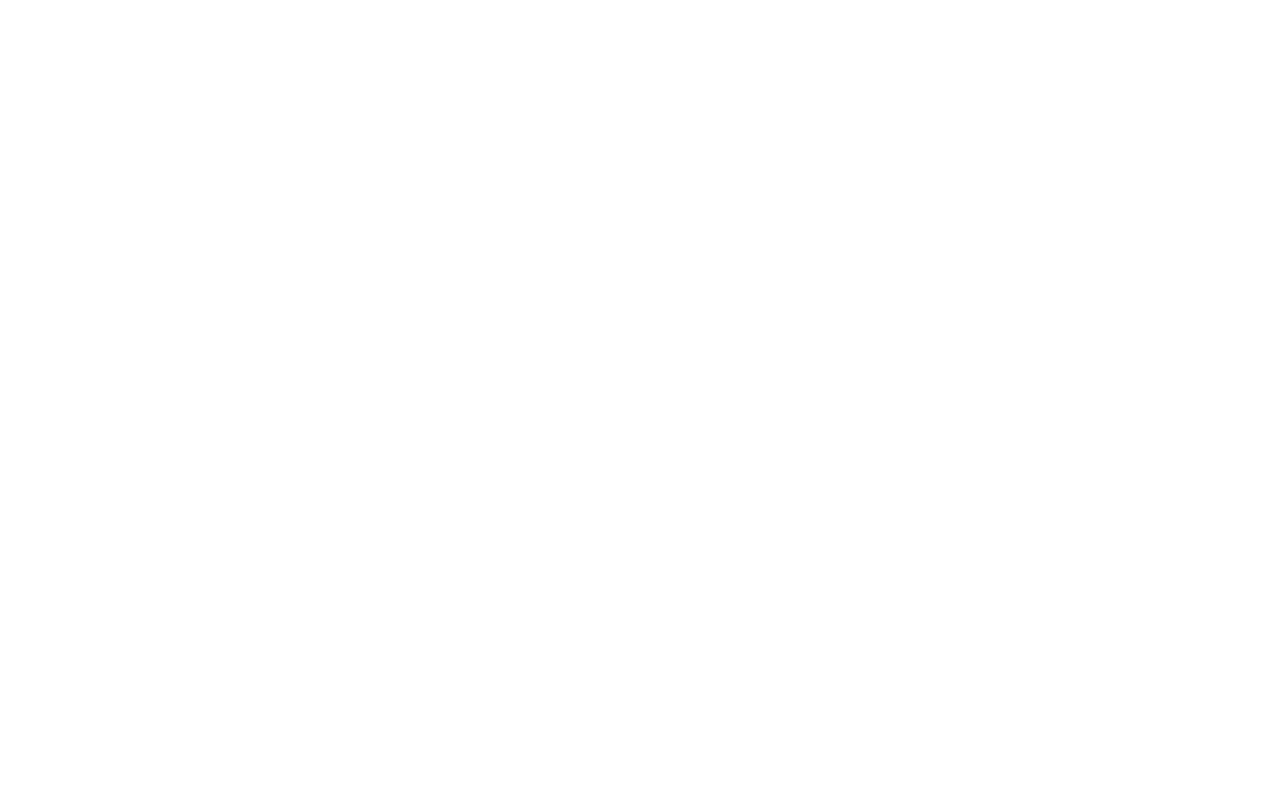
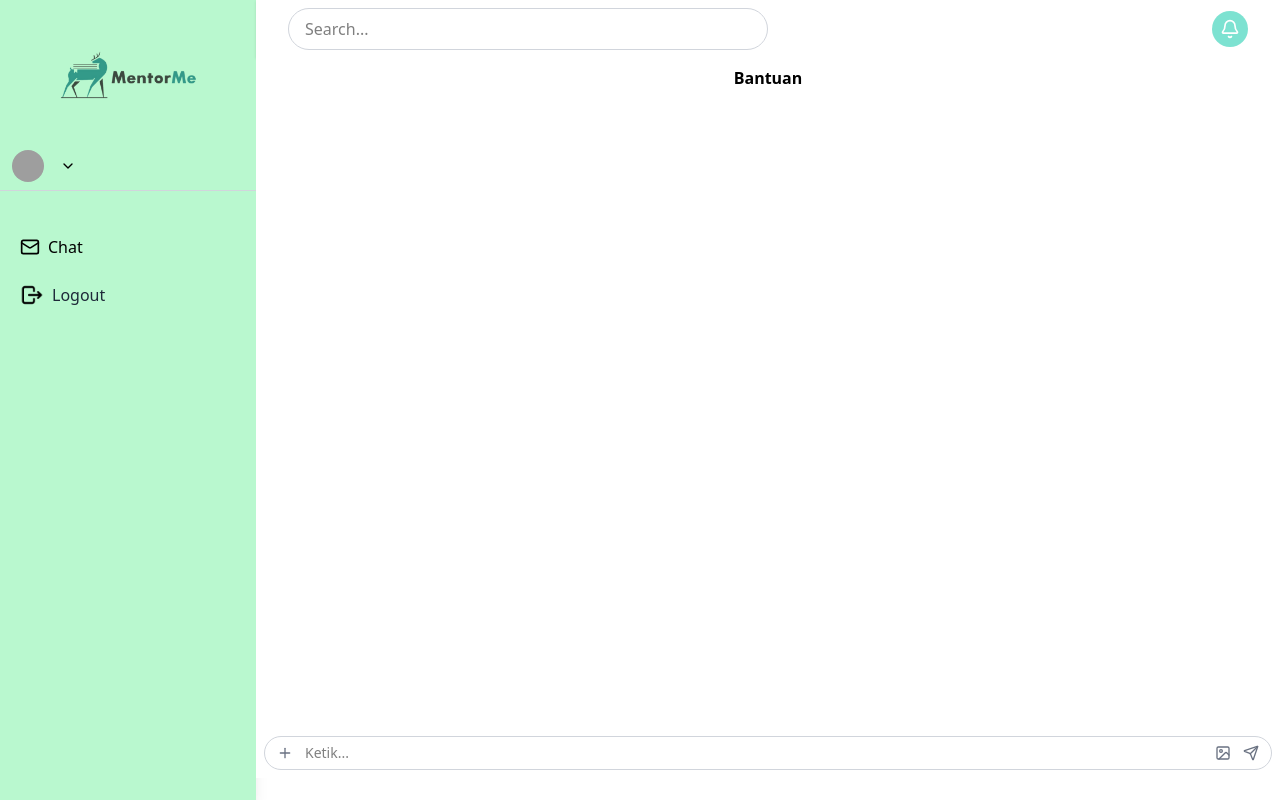
Before and after one commit to MuhReza2004/mentorme-web-mentor, a React (Vite) app: page /Bantuan in a window 1280 px wide. Before the commit this address had no page. Built offline with nearby package versions, Linux system fonts and the light colour scheme; grey boxes are pictures that could not be loaded.

Commit message:
feat Cleared: Chat & Bantuan

```diff
--- a/src/App.jsx
+++ b/src/App.jsx
@@ -24,6 +24,7 @@
 import EditProfile from "./pages/ProfilePages/EditProfile";
 import Exchange from "./pages/ProfilePages/Exchange";
 import DetailExchange from "./pages/ProfilePages/DetailExchange";
+import Bantuan from "./pages/BantuanPages/BantuanPages";
 
 function App() {
   return (
@@ -50,6 +51,7 @@
         <Route path="/DashboardAdmin" element={<DashboardAdmin />} />
         <Route path="/EditProfile" element={<EditProfile />} />
         <Route path="/Exchange" element={<Exchange />} />
+        <Route path="/Bantuan" element={<Bantuan />} />
         <Route path="/DetailExchange" element={<DetailExchange />} />
         <Route path="/DetailMentorRequest/:email" element={<DetailMentorRequest />} />
         <Route path="/DetailCourseValidation/:ID" element={<DetailCourseValidation />} />
--- a/src/components/NavbarMentor.jsx
+++ b/src/components/NavbarMentor.jsx
@@ -1,4 +1,4 @@
-import { Bell, Coins, Plus } from "lucide-react";
+import { Bell, Plus } from "lucide-react";
 import { useNavigate, useLocation } from "react-router-dom";
 
 const NavbarMentor = () => {
@@ -6,16 +6,15 @@
   const location = useLocation();
 
   const handleCreateClick = () => {
-    if (location.pathname === "/MyCourse") {
     navigate("/CreateCourse");
-    } else {
-      navigate("/create-ads");
-    }
   };
 
   const handleBellClick = () => {
     navigate("/notification");
   };
+
+  const showCreateCourseButton =
+    location.pathname === "/MyCourse" || location.pathname === "/dashboard";
 
   return (
     <div className="bg-white shadow-sm py-2">
@@ -39,22 +38,15 @@
             <Bell className="w-5 h-5 text-white" />
           </button>
 
-          {/* Balance Button */}
-          <button className="bg-[#7DE2D1] px-4 py-2 rounded-xl flex items-center space-x-2 hover:bg-teal-500 transition">
-            <Coins className="w-5 h-5 text-yellow-300" />
-            <span className="text-white font-bold">125.75</span>
-            <div className="bg-[#339989] p-1 rounded-md flex items-center justify-center">
-              <Plus className="w-4 h-4 text-white" />
-            </div>
-          </button>
-
-          {/* Create Button (Dinamically Changed) */}
+          {/* Create Course Button (for /MyCourse and /dashboard) */}
+          {showCreateCourseButton && (
             <button
               onClick={handleCreateClick}
               className="bg-[#7DE2D1] px-4 py-2 rounded-xl text-white font-semibold hover:bg-teal-500 transition hover:scale-105"
             >
-            {location.pathname === "/MyCourse" ? "Create Course" : "Create Ads"}
+              Create Course
             </button>
+          )}
         </div>
       </div>
     </div>
--- a/src/components/Sidebar.jsx
+++ b/src/components/Sidebar.jsx
@@ -6,13 +6,12 @@
   const location = useLocation();
   const [role, setRole] = useState(null);
   const [name, setName] = useState("");
-  const [isOpen, setIsOpen] = useState(true); // State untuk toggle sidebar
-  const [isDropdownOpen, setIsDropdownOpen] = useState(false); // State untuk toggle dropdown
+  const [isOpen, setIsOpen] = useState(true);
+  const [isDropdownOpen, setIsDropdownOpen] = useState(false);
 
   useEffect(() => {
     const storedRole = localStorage.getItem("role");
     const storedName = localStorage.getItem("nameUser");
-    console.log(storedName);
     if (storedRole) setRole(storedRole);
     if (storedName) setName(storedName);
   }, []);
@@ -31,8 +30,7 @@
       {role === "MENTOR" && (
         <button
           className={`p-2 mt-2 rounded-full hover:bg-black-200 transition-all duration-300
-          ${isOpen ? "self-end mr-3" : "mx-auto"}
-        `}
+          ${isOpen ? "self-end mr-3" : "mx-auto"}`}
           onClick={() => setIsOpen(!isOpen)}
         >
           <Menu size={24} />
@@ -69,12 +67,11 @@
           {isOpen && (isDropdownOpen ? <ChevronUp size={16} /> : <ChevronDown size={16} />)}
         </div>
 
-        {/* Dropdown Menu */}
-        {isDropdownOpen && isOpen && (
+        {/* Dropdown Menu hanya untuk Mentor */}
+        {isDropdownOpen && isOpen && role === "MENTOR" && (
           <div className="absolute top-full left-3 bg-white shadow-md rounded-lg p-3 mt-2 w-48 z-10">
             <NavLink to="/EditProfile" className="block p-2 hover:bg-gray-100">Edit Profile</NavLink>
             <NavLink to="/Exchange" className="block p-2 hover:bg-gray-100">Exchange</NavLink>
-            {/* <NavLink to="/history" className="block p-2 hover:bg-gray-100">History</NavLink> */}
           </div>
         )}
       </div>
@@ -84,33 +81,64 @@
       <nav className="flex flex-col py-7 gap-2 px-3">
         {role === "MENTOR" ? (
           <>
-            <NavLink to="/dashboard" className={`flex items-center p-2 rounded-lg w-full hover:bg-white ${location.pathname.includes("dashboard") ? "bg-white" : ""}`}>
+            <NavLink
+              to="/dashboard"
+              className={`flex items-center p-2 rounded-lg w-full hover:bg-white ${location.pathname.includes("/dashboard") ? "bg-white" : ""}`}
+            >
               <Home className="w-5 h-5 mr-2" />
               {isOpen && <span>Dashboard</span>}
             </NavLink>
-            <NavLink to="/MyCourse" className={`flex items-center p-2 rounded-lg w-full hover:bg-white ${location.pathname.includes("MyCourse") ? "bg-white" : ""}`}>
+            <NavLink
+              to="/MyCourse"
+              className={`flex items-center p-2 rounded-lg w-full hover:bg-white ${location.pathname.includes("/MyCourse") ? "bg-white" : ""}`}
+            >
               <Layers className="w-5 h-5 mr-2" />
               {isOpen && <span>My Course</span>}
             </NavLink>
           </>
         ) : role === "ADMIN" ? (
           <>
-            <NavLink to="/DashboardAdmin" className="flex items-center p-2 text-gray-800 rounded-lg w-full hover:bg-white">
+            <NavLink
+              to="/DashboardAdmin"
+              className={`flex items-center p-2 rounded-lg w-full hover:bg-white ${location.pathname.includes("/DashboardAdmin") ? "bg-white" : ""}`}
+            >
               <Home className="w-5 h-5 mr-2" />
-              <span>Dashboard Admin</span>
+              {isOpen && <span>Dashboard Admin</span>}
             </NavLink>
-            <NavLink to="/CourseValidation" className="flex items-center p-2 text-gray-800 rounded-lg w-full hover:bg-white">
+            <NavLink
+              to="/CourseValidation"
+              className={`flex items-center p-2 rounded-lg w-full hover:bg-white ${location.pathname.includes("/CourseValidation") ? "bg-white" : ""}`}
+            >
               <Layers className="w-5 h-5 mr-2" />
-              <span>Course Validation</span>
+              {isOpen && <span>Course Validation</span>}
             </NavLink>
           </>
         ) : null}
 
-        <NavLink to="/ChatMentor" className="flex items-center p-2 text-gray-800 rounded-lg w-full hover:bg-white">
+        {/* Semua role bisa akses Chat */}
+        <NavLink
+          to="/ChatMentor"
+          className={`flex items-center p-2 rounded-lg w-full hover:bg-white ${location.pathname.includes("/ChatMentor") ? "bg-white" : ""}`}
+        >
           <Mail className="w-5 h-5 mr-2" />
           {isOpen && <span>Chat</span>}
         </NavLink>
-        <button onClick={handleLogout} className="flex items-center p-2 text-gray-800 hover:bg-green-300 rounded-lg">
+
+        {/* Bantuan khusus Mentor */}
+        {role === "MENTOR" && (
+          <NavLink
+            to="/Bantuan"
+            className={`flex items-center p-2 rounded-lg w-full hover:bg-white ${location.pathname.includes("/Bantuan") ? "bg-white" : ""}`}
+          >
+            <Layers className="w-5 h-5 mr-2" />
+            {isOpen && <span>Bantuan</span>}
+          </NavLink>
+        )}
+
+        <button
+          onClick={handleLogout}
+          className="flex items-center p-2 text-gray-800 hover:bg-green-300 rounded-lg"
+        >
           <img src="/Icon/logout.png" className="w-6 h-6 mr-2" />
           {isOpen && <span>Logout</span>}
         </button>
--- /dev/null
+++ b/src/content/Bantuan/BantuanContent.jsx
@@ -0,0 +1,144 @@
+import { useEffect, useState, useRef } from "react";
+import { Send, Plus, Image as ImageIcon } from "lucide-react";
+import { GetHistoryChat, StartChat } from "../../services/api";
+import { db } from "/src/firebaseConfig";
+import {
+  collection,
+  addDoc,
+  onSnapshot,
+  query,
+  orderBy,
+  serverTimestamp,
+  where,
+} from "firebase/firestore";
+
+const BantuanContent = () => {
+  const [roomId, setRoomId] = useState(null);
+  const [messages, setMessages] = useState([]);
+  const [newMessage, setNewMessage] = useState("");
+  const chatEndRef = useRef(null);
+
+  const email = localStorage.getItem("email");
+  const name = localStorage.getItem("nameUser") || "Anonim";
+  const role = localStorage.getItem("role") || "User";
+    console.log("Role:", name);
+  useEffect(() => {
+    const initChat = async () => {
+      try {
+        const history = await GetHistoryChat();
+
+        const adminRoom = history?.data?.find(
+          (room) => room.nameMentor === "admin"
+        );
+
+        if (adminRoom) {
+          setRoomId(adminRoom.idRoom);
+        } else {
+          const newChat = await StartChat({ email: "adminn@gmail.com" });
+          if (newChat?.data) {
+            setRoomId(newChat.data);
+          }
+        }
+      } catch (error) {
+        console.error("Gagal memulai chat bantuan:", error);
+      }
+    };
+
+    initChat();
+  }, []);
+
+  useEffect(() => {
+    if (!roomId) return;
+
+    const messagesRef = collection(db, "messages");
+    const q = query(
+      messagesRef,
+      where("roomId", "==", roomId),
+      orderBy("timestamp", "asc")
+    );
+
+    const unsubscribe = onSnapshot(q, (snapshot) => {
+      setMessages(snapshot.docs.map((doc) => ({ id: doc.id, ...doc.data() })));
+    });
+
+    return () => unsubscribe();
+  }, [roomId]);
+
+  useEffect(() => {
+    chatEndRef.current?.scrollIntoView({ behavior: "smooth" });
+  }, [messages]);
+
+  const sendMessage = async () => {
+    if (!email || !newMessage.trim()) return;
+
+    try {
+      await addDoc(collection(db, "messages"), {
+        text: newMessage,
+        sender: name,
+        senderEmail: email,
+        senderRole: role,
+        roomId,
+        timestamp: serverTimestamp(),
+      });
+      setNewMessage("");
+    } catch (error) {
+      console.error("Gagal mengirim pesan:", error);
+    }
+  };
+
+  return (
+    <div className="flex flex-col h-[90vh] w-full bg-white p-2 text-sm">
+      <h2 className="font-semibold text-base mb-2 text-center">Bantuan</h2>
+
+      <div className="flex-1 overflow-y-auto space-y-1 pr-1">
+        {messages.map((msg, index) => (
+          <div
+            key={msg.id}
+            className={`flex ${
+              msg.senderEmail === email ? "justify-end" : "justify-start"
+            }`}
+            ref={index === messages.length - 1 ? chatEndRef : null}
+          >
+            <div
+              className={`p-2 rounded-lg shadow max-w-[75%] text-xs ${
+                msg.senderEmail === email ? "bg-gray-200" : "bg-green-200"
+              }`}
+            >
+              <p className="font-semibold">{msg.sender}</p>
+              <p className="break-words">{msg.text}</p>
+              <p className="text-[10px] text-right text-gray-500 mt-1">
+                {msg.timestamp?.toDate
+                  ? msg.timestamp.toDate().toLocaleTimeString()
+                  : "Mengirim..."}
+              </p>
+            </div>
+          </div>
+        ))}
+      </div>
+
+      {/* Chat input */}
+      <div className="mt-2 flex items-center border border-gray-300 rounded-full px-2 py-1 gap-1">
+        <button className="text-gray-500 p-1">
+          <Plus size={16} />
+        </button>
+        <input
+          type="text"
+          className="flex-1 outline-none px-1 text-sm"
+          placeholder="Ketik..."
+          value={newMessage}
+          onChange={(e) => setNewMessage(e.target.value)}
+          onKeyDown={(e) => e.key === "Enter" && sendMessage()}
+          disabled={!roomId}
+        />
+        <button className="text-gray-500 p-1">
+          <ImageIcon size={16} />
+        </button>
+        <button onClick={sendMessage} className="text-gray-500 p-1">
+          <Send size={16} />
+        </button>
+      </div>
+    </div>
+  );
+};
+
+export default BantuanContent;
--- a/src/content/Chat/ChatContent.jsx
+++ b/src/content/Chat/ChatContent.jsx
@@ -10,15 +10,19 @@
   serverTimestamp,
   where,
 } from "firebase/firestore";
+import { GetHistoryChat } from "../../services/api";
 
 const ChatContent = ({ selectedChatRoom }) => {
   const [messages, setMessages] = useState([]);
   const [newMessage, setNewMessage] = useState("");
+  const [mentorName, setMentorName] = useState("");
+
   const email = localStorage.getItem("email");
-  const name = localStorage.getItem("name") || "Anonim";
+  const name = localStorage.getItem("nameUser") || "Anonim";
   const role = localStorage.getItem("role") || "User";
-const chatEndRef = useRef(null); // 🔥 Tambahkan ini
+  const chatEndRef = useRef(null);
 
+  // Ambil pesan dari Firestore berdasarkan roomId
   useEffect(() => {
     if (!selectedChatRoom) return;
 
@@ -42,13 +46,40 @@
     return () => unsubscribe();
   }, [selectedChatRoom]);
 
-
+  // Scroll otomatis ke bawah setiap kali pesan berubah
   useEffect(() => {
     if (chatEndRef.current) {
       chatEndRef.current.scrollIntoView({ behavior: "smooth" });
     }
-}, [messages]); // 🔥 Akan auto-scroll setiap kali daftar pesan berubah
+  }, [messages]);
 
+  // Ambil nama mentor berdasarkan room ID
+  useEffect(() => {
+    const fetchMentorName = async () => {
+      if (!selectedChatRoom) {
+        setMentorName("");
+        return;
+      }
+
+      try {
+        const response = await GetHistoryChat();
+        const chatRoom = response.data.find(
+          (room) => room.idRoom === selectedChatRoom
+        );
+
+        if (chatRoom) {
+          setMentorName(chatRoom.nameMentor || "Tanpa Nama");
+        } else {
+          setMentorName("Chat Tidak Ditemukan");
+        }
+      } catch (error) {
+        console.error("Gagal mengambil nama mentor:", error);
+        setMentorName("Kesalahan Mengambil Data");
+      }
+    };
+
+    fetchMentorName();
+  }, [selectedChatRoom]);
 
   const sendMessage = async () => {
     if (!email) {
@@ -58,22 +89,8 @@
 
     if (newMessage.trim() === "" || !selectedChatRoom) return;
 
-  // 🔥 Tambahkan pesan sementara ke UI dengan ID unik
-  const tempId = Math.random().toString();
-  const tempMessage = {
-    id: tempId,
-    text: newMessage,
-    sender: name,
-    senderEmail: email,
-    senderRole: role,
-    roomId: selectedChatRoom,
-    timestamp: null, // Belum ada timestamp dari Firestore
-  };
-
-  setMessages((prevMessages) => [...prevMessages, tempMessage]);
-
     try {
-    const docRef = await addDoc(collection(db, "messages"), {
+      await addDoc(collection(db, "messages"), {
         text: newMessage,
         sender: name,
         senderEmail: email,
@@ -81,11 +98,6 @@
         roomId: selectedChatRoom,
         timestamp: serverTimestamp(),
       });
-
-    // 🔥 Hapus pesan sementara setelah pesan baru dengan timestamp tersedia di Firestore
-    setMessages((prevMessages) =>
-      prevMessages.filter((msg) => msg.id !== tempId)
-    );
     } catch (error) {
       console.error("Gagal mengirim pesan:", error);
     }
@@ -93,21 +105,22 @@
     setNewMessage("");
   };
 
-
-
   return (
     <div className="flex h-screen bg-gray-100">
       <div className="flex-1 flex flex-col justify-between bg-white p-4">
         <h2 className="font-bold text-xl mb-4">
-          Chat Room: {selectedChatRoom || "Pilih Chat"}
+          Name: {mentorName || ""}
         </h2>
+
         <div className="flex flex-col gap-2 flex-1 overflow-y-auto">
           {messages.length > 0 ? (
             messages.map((msg, index) => (
               <div
                 key={msg.id}
-        className={`flex ${msg.senderEmail === email ? "justify-end" : "justify-start"}`}
-        ref={index === messages.length - 1 ? chatEndRef : null} // 🔥 Ref untuk scroll otomatis
+                className={`flex ${
+                  msg.senderEmail === email ? "justify-end" : "justify-start"
+                }`}
+                ref={index === messages.length - 1 ? chatEndRef : null}
               >
                 <div
                   className={`p-3 rounded-lg shadow-md max-w-xs ${
@@ -117,16 +130,17 @@
                   <p className="font-bold">{msg.sender}</p>
                   <p>{msg.text}</p>
                   <p className="text-xs text-right text-gray-500">
-            {msg.timestamp?.toDate ? msg.timestamp.toDate().toLocaleTimeString() : "Sending..."}
+                    {msg.timestamp?.toDate
+                      ? msg.timestamp.toDate().toLocaleTimeString()
+                      : "Mengirim..."}
                   </p>
                 </div>
               </div>
             ))
           ) : (
-    <p className="text-gray-500">Tidak ada pesan dalam room ini.</p>
+            <p className="text-gray-500">Belum ada pesan.</p>
           )}
         </div>
-
 
         <div className="flex items-center gap-2 mt-4">
           <button className="bg-red-500 text-white px-4 py-2 rounded-lg flex items-center gap-1">
--- /dev/null
+++ b/src/layout/BantuanLayout/BantuanLayout.jsx
@@ -0,0 +1,17 @@
+import NavbarMentor from "../../components/NavbarMentor";
+import SideBar from "../../components/Sidebar";
+import BantuanContent from "../../content/Bantuan/BantuanContent";
+
+const BantuanLayout = () => {
+    return (
+         <div className="flex">
+      <SideBar />
+      <main className="flex-1 pt-0">
+        <NavbarMentor />
+        <BantuanContent />
+      </main>
+    </div>
+    )
+};
+
+export default BantuanLayout
--- /dev/null
+++ b/src/pages/BantuanPages/BantuanPages.jsx
@@ -0,0 +1,9 @@
+import BantuanLayout from "../../layout/BantuanLayout/BantuanLayout";
+
+const Bantuan = () => {
+  return (
+    <BantuanLayout/>
+  )
+};
+
+export default Bantuan;
```
Also changed, not shown: src/components/SidebarChat.jsx (+37 -6 lines). Lines whose indentation alone changed are shown as unchanged.
